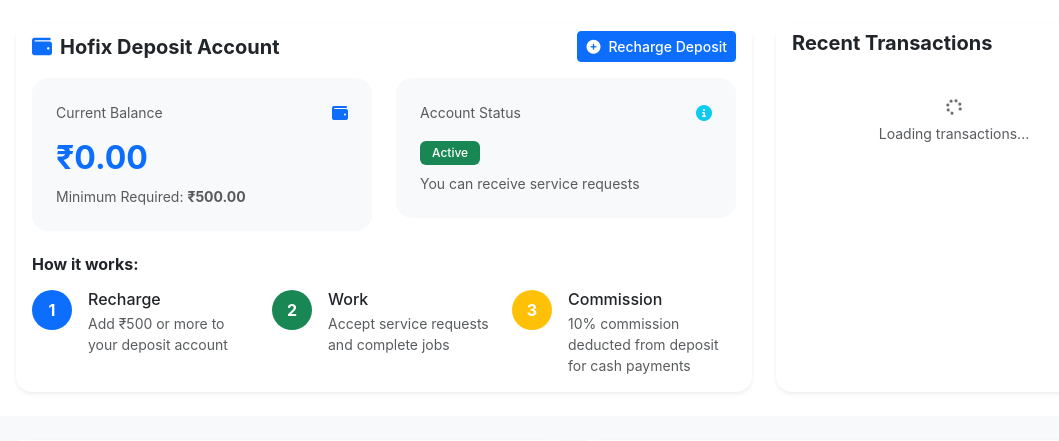
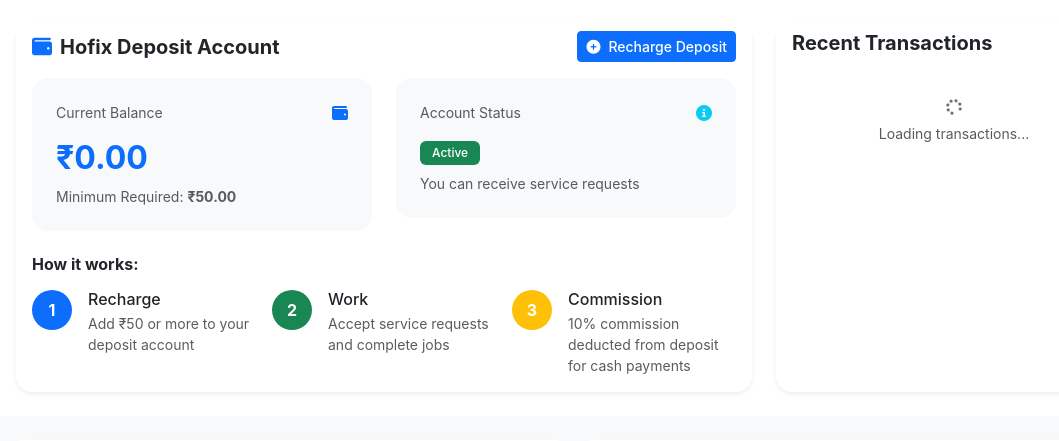
Before and after one commit to neerajg-03/Hofixx, a Flask app: page /dashboard/provider in a window 1280 px wide. Shown: the part 422-863 px from the top of the page, without its empty margins (66-1125 px from the left). Run offline with Flask 3, Linux system fonts and the light colour scheme; some libraries are stand-ins or nearby versions.

Commit message:
Update dashboard_provider.html

```diff
--- a/templates/dashboard_provider.html
+++ b/templates/dashboard_provider.html
@@ -113,7 +113,7 @@
         <div>
           <i class="fas fa-exclamation-circle me-2"></i>
           <strong>Low Deposit Balance:</strong>
-          <span id="depositAlertText">Your deposit balance is below ₹500. Recharge now to continue receiving service requests.</span>
+          <span id="depositAlertText">Your deposit balance is below ₹50. Recharge now to continue receiving service requests.</span>
         </div>
         <button class="btn btn-danger btn-sm" data-bs-toggle="modal" data-bs-target="#rechargeDepositModal">
           <i class="fas fa-wallet me-2"></i>Recharge Now
@@ -147,7 +147,7 @@
                       <i class="fas fa-wallet text-primary"></i>
                     </div>
                     <h2 class="fw-bold mb-2 text-primary" id="depositBalance">₹0.00</h2>
-                    <p class="text-muted small mb-0">Minimum Required: <span class="fw-bold">₹500.00</span></p>
+                    <p class="text-muted small mb-0">Minimum Required: <span class="fw-bold" id="minimumRequiredDisplay">₹50.00</span></p>
                   </div>
                 </div>
                 <div class="col-md-6">
@@ -175,7 +175,7 @@
                       </div>
                       <div>
                         <h6 class="mb-1">Recharge</h6>
-                        <p class="text-muted small mb-0">Add ₹500 or more to your deposit account</p>
+                        <p class="text-muted small mb-0">Add ₹50 or more to your deposit account</p>
                       </div>
                     </div>
                   </div>
@@ -482,18 +482,18 @@
       <div class="modal-body">
         <div class="alert alert-info mb-3">
           <i class="fas fa-info-circle me-2"></i>
-          <strong>Minimum recharge:</strong> ₹500. This deposit is used to deduct Hofix commission (10%) when you receive cash payments.
+          <strong>Minimum recharge:</strong> ₹50. This deposit is used to deduct Hofix commission (10%) when you receive cash payments.
         </div>
         <form id="rechargeDepositForm">
           <div class="mb-3">
             <label class="form-label fw-semibold">Recharge Amount (₹) <span class="text-danger">*</span></label>
             <input type="number" class="form-control form-control-lg" id="rechargeAmount"
-                   placeholder="Enter amount (minimum ₹500)" min="500" step="100" required>
-            <small class="form-text text-muted">Minimum amount is ₹500</small>
+                   placeholder="Enter amount (minimum ₹50)" min="50" step="10" required>
+            <small class="form-text text-muted">Minimum amount is ₹50</small>
           </div>
           <div class="mb-3">
             <div class="d-flex gap-2 flex-wrap">
-              <button type="button" class="btn btn-outline-primary btn-sm" onclick="setRechargeAmount(500)">₹500</button>
+              <button type="button" class="btn btn-outline-primary btn-sm" onclick="setRechargeAmount(50)">₹50</button>
               <button type="button" class="btn btn-outline-primary btn-sm" onclick="setRechargeAmount(1000)">₹1,000</button>
               <button type="button" class="btn btn-outline-primary btn-sm" onclick="setRechargeAmount(2000)">₹2,000</button>
               <button type="button" class="btn btn-outline-primary btn-sm" onclick="setRechargeAmount(5000)">₹5,000</button>
```
